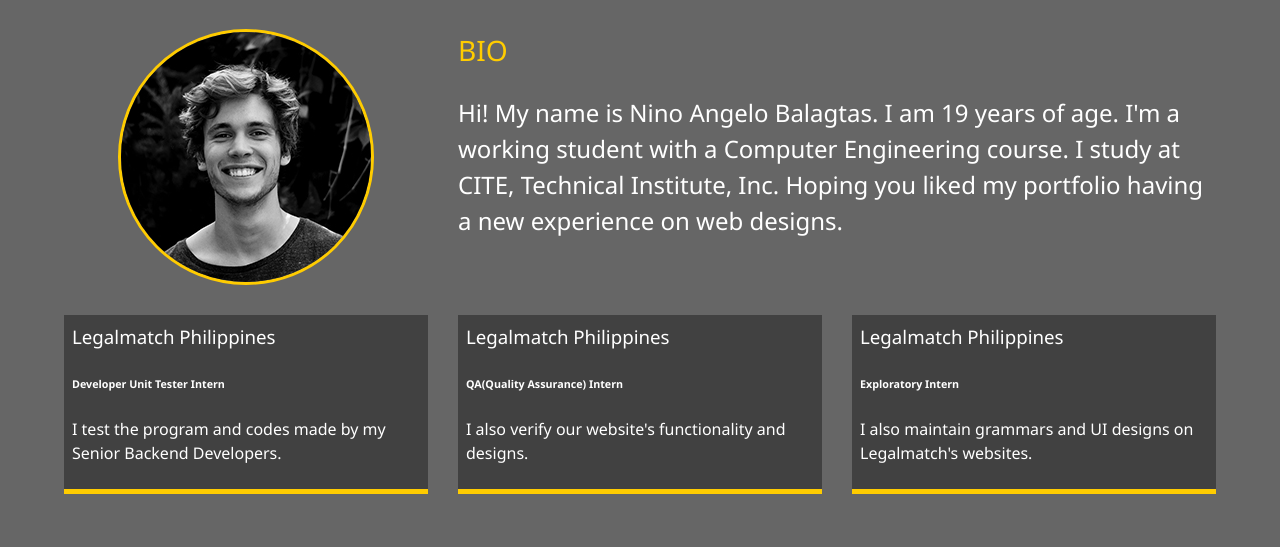
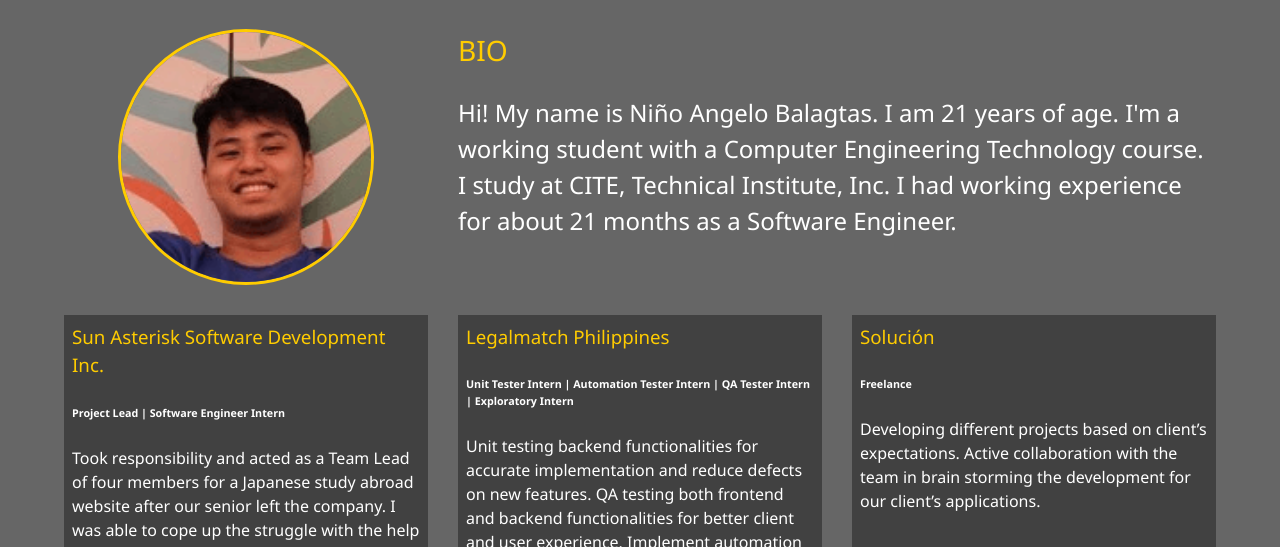
Before and after one commit to OlegAngelo/modern-portfolio, a website: page dist/about.html in a window 1280 px wide. Shown: the part 253-800 px from the top of the page. Drawn offline with Linux system fonts and the light colour scheme.

Commit message:
2021 changes(updates)

```diff
--- a/dist/about.html
+++ b/dist/about.html
@@ -66,37 +66,45 @@
       </h2>
 
       <div class="about-info">
-        <img src="img/portrait.jpg" alt="Nino Angelo" class="bio-image" />
+        <img src="img/portrait.png" alt="Nino Angelo" class="bio-image" />
 
         <div class="bio">
           <h3 class="text-secondary">BIO</h3>
           <p>
-            Hi! My name is Nino Angelo Balagtas. I am 19 years of age. I'm a working student with a Computer Engineering course.
-            I study at CITE, Technical Institute, Inc. Hoping you liked my portfolio having a new experience on web designs.
+            Hi! My name is Niño Angelo Balagtas. I am 21 years of age. I'm a working student with a Computer Engineering Technology course.
+            I study at CITE, Technical Institute, Inc. I had working experience for about 21 months as a Software Engineer.
           </p>
         </div>
 
         <div class="job job-1">
-          <h3>Legalmatch Philippines</h3>
-          <h6>Developer Unit Tester Intern</h6>
+          <h3 class="text-secondary">Sun Asterisk Software Development Inc.</h3>
+          <h6>Project Lead | Software Engineer Intern</h6>
           <p>
-            I test the program and codes made by my Senior Backend Developers.
+            Took responsibility and acted as a Team Lead of four members for a Japanese study abroad website after our senior left the company.
+            I was able to cope up the struggle with the help and efforts of my team.
+            I also worked on two different software projects with different teams, allowing me to be open to more learnings and challenges.
+            Underwent ReactJS and Laravel training and created two different projects which allowed me to overcome different challenges.
+            Handle both frontend and backend tasks together with the project members enabling professional relationship with others.
           </p>
         </div>
 
         <div class="job job-2">
-          <h3>Legalmatch Philippines</h3>
-          <h6>QA(Quality Assurance) Intern</h6>
-          <p>
-            I also verify our website's functionality and designs.
-          </p>
+          <h3 class="text-secondary">Legalmatch Philippines</h3>
+          <h6>Unit Tester Intern | Automation Tester Intern | QA Tester Intern | Exploratory Intern</h6>
+            <p>
+              Unit testing backend functionalities for accurate implementation and reduce defects on new features.
+              QA testing both frontend and backend functionalities for better client and user experience.
+              Implement automation testing for company’s main website and law articles by American lawyers to reduce time in manual testing.
+              Maintained the website's grammar and UI designs with wordpress.
+            </p>
         </div>
 
         <div class="job job-3">
-          <h3>Legalmatch Philippines</h3>
-          <h6>Exploratory Intern</h6>
+          <h3 class="text-secondary">Solución</h3>
+          <h6>Freelance</h6>
           <p>
-            I also maintain grammars and UI designs on Legalmatch's websites.
+            Developing different projects based on client’s expectations.
+            Active collaboration with the team in brain storming the development for our client’s applications.
           </p>
         </div>
       </div>
@@ -107,7 +115,7 @@
     <!-- Start of Footer -->
 
     <div id="main-footer">
-      Copyright &copy; 2018
+      Copyright &copy; 2021
     </div>
 
     <!-- End of Footer -->
```
Also changed, not shown: dist/contact.html (+1 -1 lines), dist/index.html (+5 -5 lines), dist/work.html (+11 -28 lines), dist/img/portrait.jpg (deleted), dist/img/portrait.png (added), dist/img/portrait_small.jpg (deleted), dist/img/portrait_small.png (added), dist/img/projects/portfolio.png (added).
